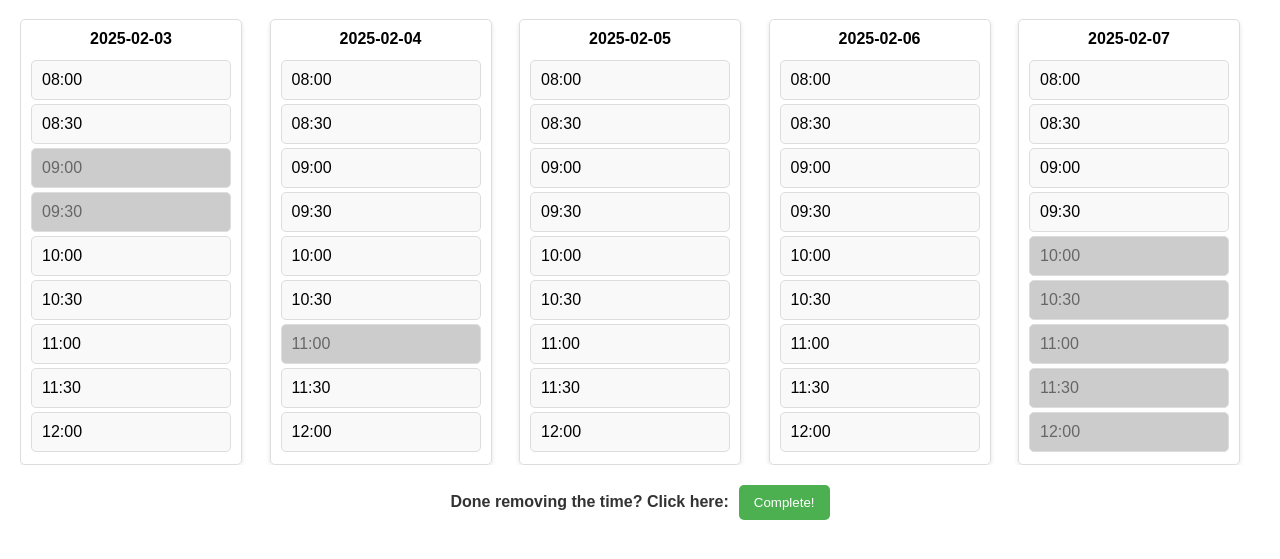
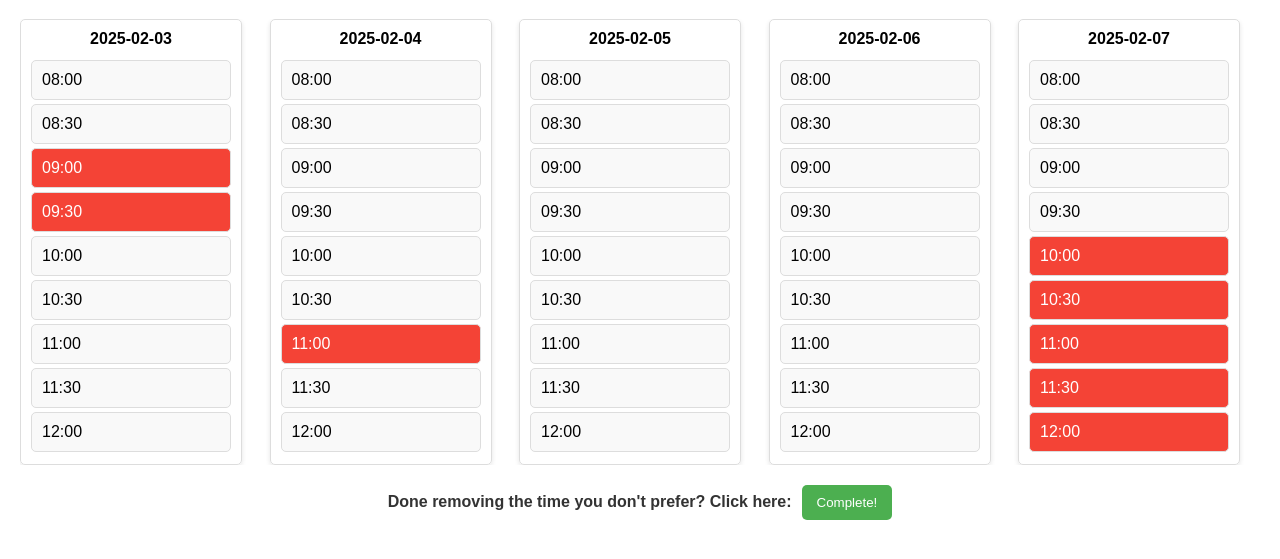
Before and after one commit to Neutralizer-0618/Time-Picker-HL, a plain HTML site: page index.html in a window 1280 px wide. Shown: the part 61-620 px from the top of the page. Drawn offline with Linux system fonts and the light colour scheme.

Commit message:
Update index.html

```diff
--- a/index.html
+++ b/index.html
@@ -45,13 +45,12 @@
         .timeslot:hover {
             background-color: #f0f0f0;
         }
-        .busy {
-            background-color: #f44336;
+        .busy,
+        .disabled {
+            background-color: #f44336; /* Red for both busy and disabled */
             color: white;
         }
         .disabled {
-            background-color: #ccc;
-            color: #666;
             cursor: not-allowed;
         }
         .button-container {
@@ -93,7 +92,7 @@
     <div class="button-container">
         <div class="button-row">
             <div class="instructions">
-                Done removing the time? Click here:
+                Done removing the time you don't prefer? Click here:
             </div>
             <button class="button complete" id="completeButton">Complete!</button>
         </div>
@@ -157,14 +156,15 @@
                 times.forEach(time => {
                     const slot = document.createElement('div');
                     slot.classList.add('timeslot');
-                    slot.textContent = time;
 
+                    // Apply busy/disabled styling
                     if (disabledTimes[date] && disabledTimes[date].includes(time)) {
                         slot.classList.add('disabled');
                     } else {
                         slot.onclick = () => toggleBusyTime(date, time, slot);
                     }
 
+                    slot.textContent = time;
                     timeslotContainer.appendChild(slot);
                 });
 
@@ -201,7 +201,7 @@
             push(responsesRef, response);
 
             // Show alert to professor
-            alert("Thank you for your time! I will make the google invite once everyone set up their schedules♪");
+            alert("Thank you for your time!");
         });
 
         // Initialize schedule
```
